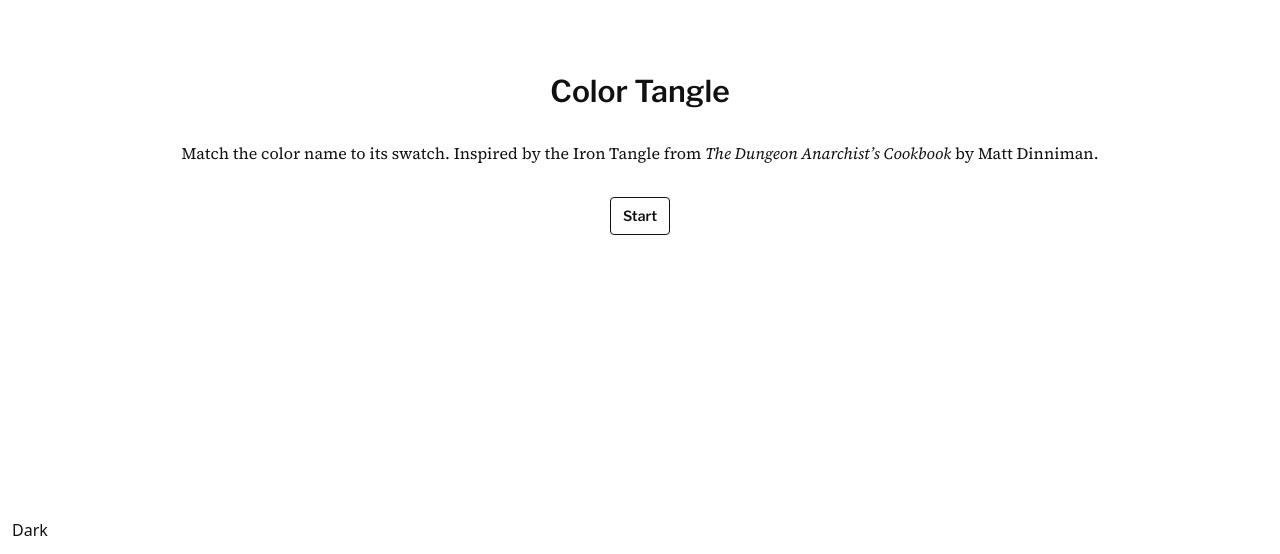
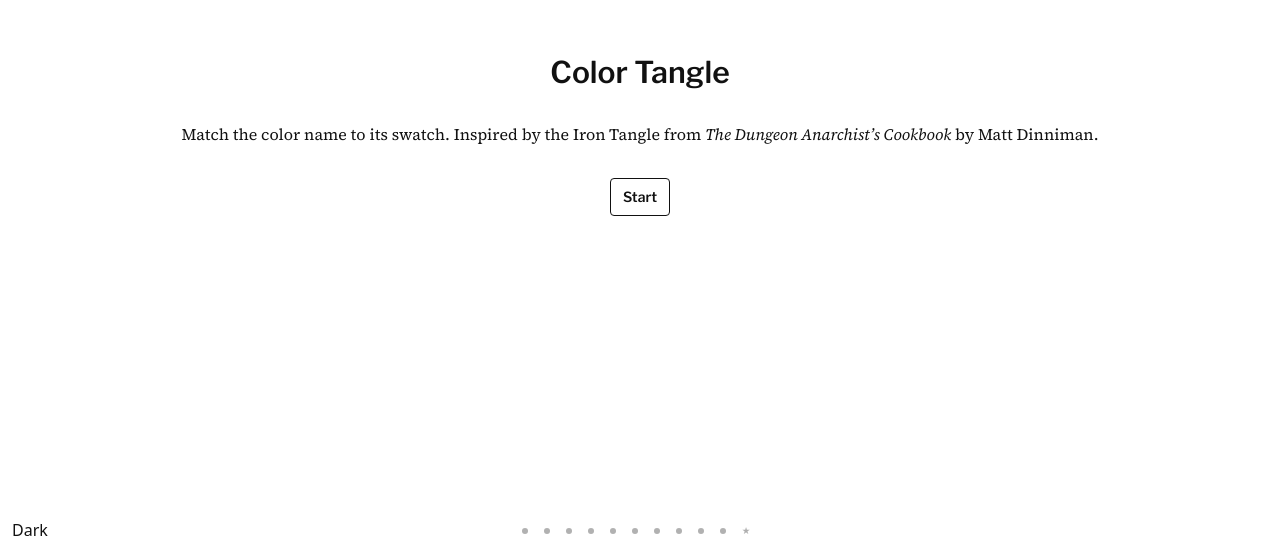
Before and after one commit to skullface/color-tangle, a Next.js app: page / in a window 1280 px wide. Shown: the part 246-800 px from the top of the page. Built offline with nearby package versions, Linux system fonts and the light colour scheme.

Commit message:
round indicator nav

```diff
--- a/components/Game.tsx
+++ b/components/Game.tsx
@@ -1,6 +1,6 @@
 "use client";
 
-import { useState, type ReactNode } from "react";
+import { useEffect, useState, type ReactNode } from "react";
 import { track } from "@vercel/analytics";
 
 import { buildOptions, pickRoundColors, type Color } from "@/lib/colors";
@@ -37,6 +37,7 @@ export function Game({ config }: { config: GameConfig }) {
   const [viewIndex, setViewIndex] = useState(0);
   const [score, setScore] = useState(0);
   const [correctCount, setCorrectCount] = useState(0);
+  const [hasCompleted, setHasCompleted] = useState(false);
 
   function start() {
     track("quiz_start");
@@ -49,6 +50,7 @@ export function Game({ config }: { config: GameConfig }) {
     setViewIndex(0);
     setScore(0);
     setCorrectCount(0);
+    setHasCompleted(false);
     setPhase("playing");
   }
 
@@ -79,6 +81,9 @@ export function Game({ config }: { config: GameConfig }) {
       return;
     }
     setViewIndex(index);
+    if (phase === "results") {
+      setPhase("playing");
+    }
   }
 
   function goBack() {
@@ -91,20 +96,62 @@ export function Game({ config }: { config: GameConfig }) {
     }
 
     if (viewIndex >= targets.length - 1) {
-      track("quiz_complete", {
-        score,
-        correct: correctCount,
-      });
-      setPhase("results");
+      goToResults();
       return;
     }
 
     setViewIndex(viewIndex + 1);
   }
 
+  function goToResults() {
+    if (frontier !== -1) {
+      return;
+    }
+    if (!hasCompleted) {
+      track("quiz_complete", {
+        score,
+        correct: correctCount,
+      });
+      setHasCompleted(true);
+    }
+    setPhase("results");
+  }
+
+  useEffect(() => {
+    if (phase !== "results" || maxReachable < 0) {
+      return;
+    }
+
+    function onKeyDown(event: KeyboardEvent) {
+      if (event.key !== "ArrowLeft") {
+        return;
+      }
+      event.preventDefault();
+      setViewIndex(maxReachable);
+      setPhase("playing");
+    }
+
+    window.addEventListener("keydown", onKeyDown);
+    return () => window.removeEventListener("keydown", onKeyDown);
+  }, [phase, maxReachable]);
+
+  const resultsReachable = answers.length > 0 && frontier === -1;
+
+  const footerNav = (
+    <RoundNav
+      roundNumber={phase === "playing" ? viewIndex + 1 : null}
+      totalRounds={config.rounds}
+      maxReachable={maxReachable}
+      showingResults={phase === "results"}
+      resultsReachable={resultsReachable}
+      onGoTo={goTo}
+      onGoToResults={goToResults}
+    />
+  );
+
   if (phase === "start") {
     return (
-      <GameShell>
+      <GameShell footerNav={footerNav}>
         <main className="flex flex-col items-center justify-center gap-8">
           <h1 className="font-franklin text-3xl font-semibold">Color Tangle</h1>
           <p className="font-source-serif text-center text-balance">
@@ -125,7 +172,7 @@ export function Game({ config }: { config: GameConfig }) {
 
   if (phase === "results") {
     return (
-      <GameShell>
+      <GameShell footerNav={footerNav}>
         <Results
           score={score}
           correct={correctCount}
@@ -137,16 +184,7 @@ export function Game({ config }: { config: GameConfig }) {
   }
 
   return (
-    <GameShell
-      footerNav={
-        <RoundNav
-          roundNumber={viewIndex + 1}
-          totalRounds={config.rounds}
-          maxReachable={maxReachable}
-          onGoTo={goTo}
-        />
-      }
-    >
+    <GameShell footerNav={footerNav}>
       <Round
         target={targets[viewIndex]}
         options={optionsByRound[viewIndex]}
--- a/components/Round.tsx
+++ b/components/Round.tsx
@@ -55,28 +55,40 @@ type Props = {
 };
 
 type RoundNavProps = {
-  roundNumber: number;
+  /** 1-based round, or `null` when no round is active (start / results). */
+  roundNumber: number | null;
   totalRounds: number;
   maxReachable: number;
+  showingResults: boolean;
+  resultsReachable: boolean;
   onGoTo: (index: number) => void;
+  onGoToResults: () => void;
 };
 
 export function RoundNav({
   roundNumber,
   totalRounds,
   maxReachable,
+  showingResults,
+  resultsReachable,
   onGoTo,
+  onGoToResults,
 }: RoundNavProps) {
-  const viewIndex = roundNumber - 1;
+  const viewIndex = roundNumber === null ? -1 : roundNumber - 1;
+  const ariaLabel = showingResults
+    ? "Results"
+    : roundNumber === null
+      ? `${totalRounds} colors`
+      : `Round ${roundNumber} of ${totalRounds}`;
 
   return (
     <div
       role="navigation"
-      aria-label={`Round ${roundNumber} of ${totalRounds}`}
+      aria-label={ariaLabel}
       className="flex justify-center items-center mb-2"
     >
       {Array.from({ length: totalRounds }, (_, i) => {
-        const isCurrent = i === viewIndex;
+        const isCurrent = !showingResults && i === viewIndex;
         const canNavigate = !isCurrent && i <= maxReachable;
 
         if (canNavigate) {
@@ -85,7 +97,11 @@ export function RoundNav({
               key={i}
               type="button"
               onClick={() => onGoTo(i)}
-              aria-label={i < viewIndex ? `Go to color ${i + 1}` : "Next color"}
+              aria-label={
+                viewIndex < 0 || i < viewIndex
+                  ? `Go to color ${i + 1}`
+                  : "Next color"
+              }
               className={cn(
                 "p-2 first:pl-0",
                 "border-0 cursor-pointer",
@@ -110,6 +126,26 @@ export function RoundNav({
           </span>
         );
       })}
+      {resultsReachable && !showingResults ? (
+        <button
+          type="button"
+          onClick={onGoToResults}
+          aria-label="See results"
+          className="p-2 border-0 cursor-pointer opacity-33 hover:opacity-100 text-current select-none text-[0.6rem]"
+        >
+          &#9733;
+        </button>
+      ) : (
+        <span
+          aria-hidden={!showingResults}
+          className={cn(
+            "bg-transparent p-2 border-0 text-current select-none text-[0.6rem]",
+            showingResults ? "opacity-100" : "opacity-33",
+          )}
+        >
+          &#9733;
+        </span>
+      )}
     </div>
   );
 }
```
